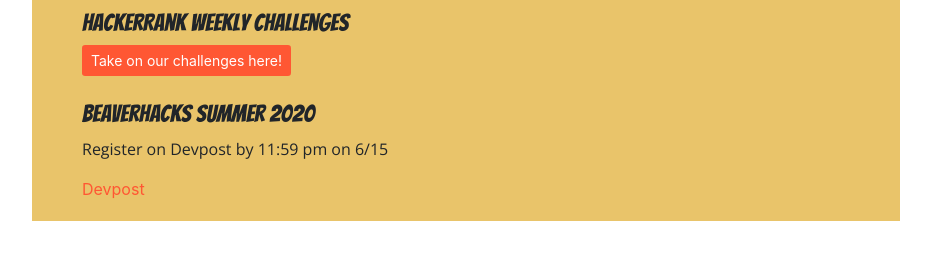
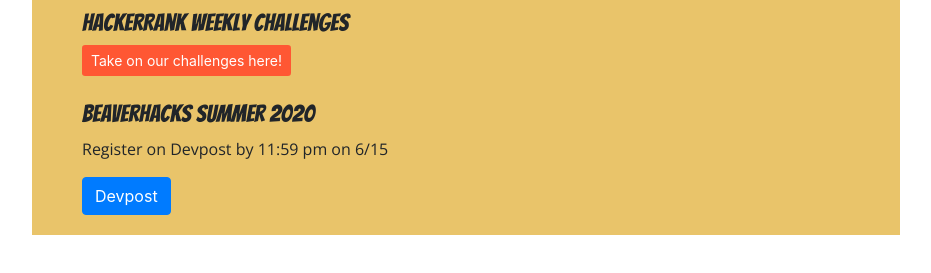
Before and after one commit to OregonStateHackathonClub/osu-hackathon-club-site, a Gatsby site: page / in a window 1280 px wide. Shown: the part 535-808 px from the top of the page, without its empty margins (174-1105 px from the left). Built offline with nearby package versions, Linux system fonts and the light colour scheme; Gatsby itself is replaced by a stand-in of ours.

Commit message:
Fixed hackathon button

```diff
--- a/src/pages/index.js
+++ b/src/pages/index.js
@@ -20,7 +20,7 @@
             <a href="https://osu-cs.slack.com/"><Button variant="orange" size="sm">Take on our challenges here!</Button></a>
             <br />
             <br />
-            <h4>BeaverHacks Summer 2020</h4><p>Register on Devpost by 11:59 pm on 6/15</p><a href="https://beaverhacks-summer-2020.devpost.com/">Devpost</a>
+            <h4>BeaverHacks Summer 2020</h4><p>Register on Devpost by 11:59 pm on 6/15</p><a href="https://beaverhacks-summer-2020.devpost.com/"><Button>Devpost</Button></a>
         </div>
     </Layout>
 )
```
